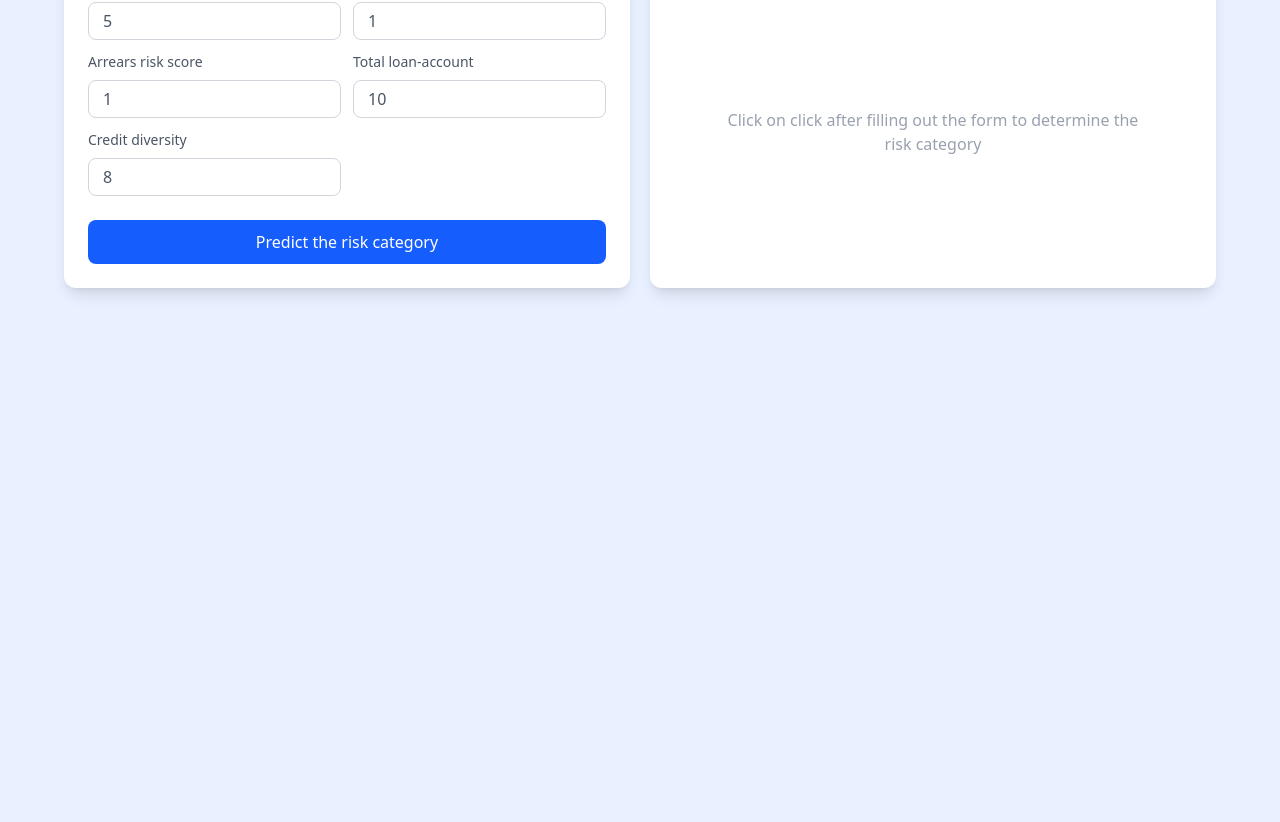
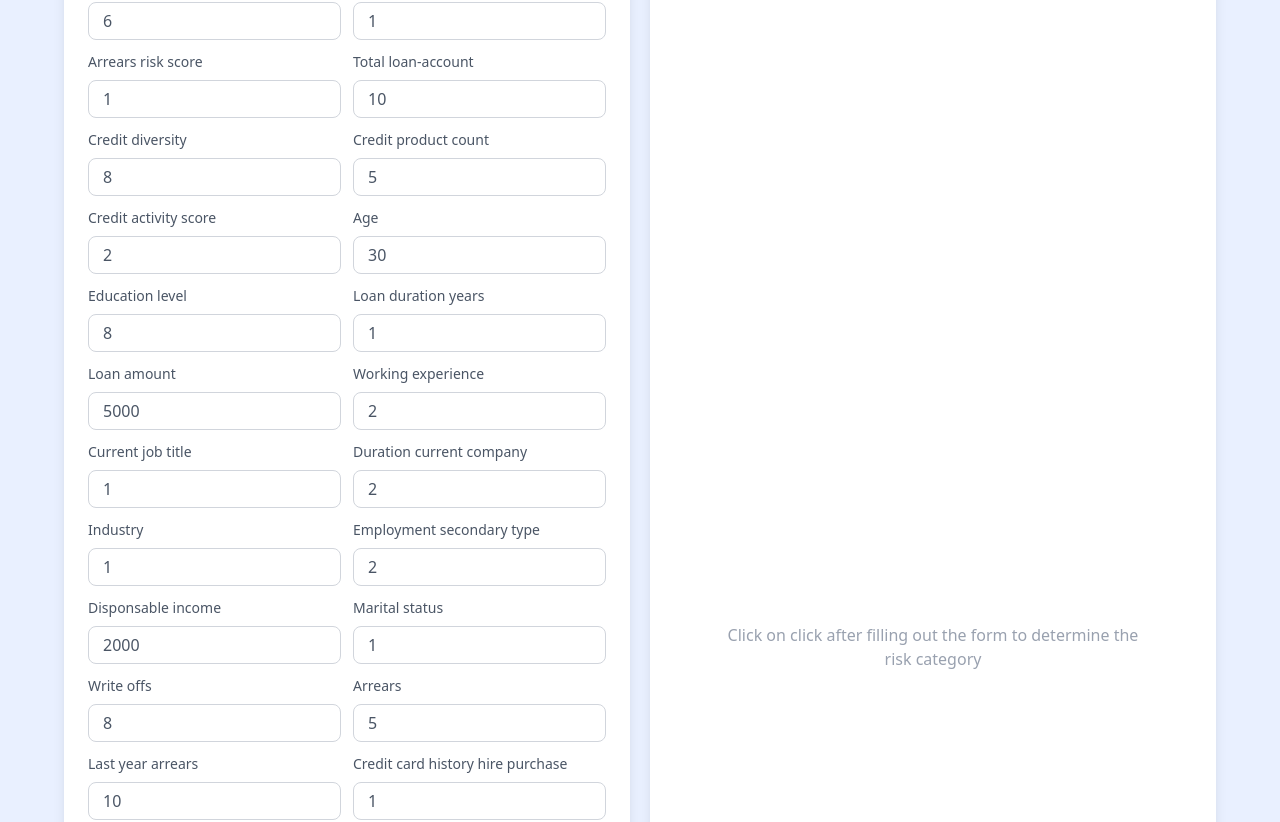
Before and after one commit to Nick-Kevin/credit-scoring-prediction-frontend, a React (Vite) app: page /estimator in a window 1280 px wide. Shown: the part 338-1160 px from the top of the page. Before the commit the page ends 800 px from the top, so only its background shows below. Built offline with nearby package versions, Linux system fonts and the light colour scheme.

Commit message:
update : estimator forms | adding all fields

```diff
--- /dev/null
+++ b/src/components/Input.tsx
@@ -0,0 +1,33 @@
+import React from "react";
+
+interface InputProps {
+    id: string,
+    label: string,
+    type: string,
+    defaultValue: number | string,
+    min?: number,
+    max?: number,
+    step?: number
+};
+
+const Input: React.FC<InputProps> = ({ id, label, type, defaultValue, min, max, step }): React.JSX.Element => {
+    return (
+        <div className="flex flex-col">
+            <label htmlFor={id} className="text-sm mb-2">
+                {label}
+            </label>
+            <input
+                type         = {type}
+                id           = {id}
+                name         = {id}
+                min          = {`${min}`}
+                max          = {`${max}`}
+                step         = {`${step}`}
+                defaultValue = {defaultValue}
+                className    = "border border-gray-300 p-3.5 py-1.5 rounded-lg focus:outline focus:outline-blue-600"
+            />
+        </div>
+    );
+};
+
+export default Input;
--- a/src/pages/Estimator.tsx
+++ b/src/pages/Estimator.tsx
@@ -1,6 +1,7 @@
 import React from "react";
+import Input from "../components/Input";
 
-const Estimator: React.FC = () => {
+const Estimator: React.FC = (): React.JSX.Element => {
     return (
         <>
             <section>
@@ -12,26 +13,34 @@ const Estimator: React.FC = () => {
                 <form className="bg-white dark:bg-gray-900 rounded-xl p-6 text-start shadow-lg">
                     <h2 className="text-gray-900 dark:text-white text-lg mb-3">Required information</h2>
                     <div className="grid md:grid-cols-2 gap-3">
-                        <div className="flex flex-col">
-                            <label htmlFor="personal-items" className="text-sm mb-2">Total personal items</label>
-                            <input name="personal-items" type="number" min="0" defaultValue={5} className="border border-gray-300 p-3.5 py-1.5 rounded-lg focus:outline focus:outline-blue-600" />
-                        </div>
-                        <div className="flex flex-col">
-                            <label htmlFor="asset-quality" className="text-sm mb-2">Asset Quality</label>
-                            <input name="asset-quality" type="number" min="0" defaultValue={1} className="border border-gray-300 p-3.5 py-1.5 rounded-lg focus:outline focus:outline-blue-600" />
-                        </div>
-                        <div className="flex flex-col">
-                            <label htmlFor="arrear-score" className="text-sm mb-2">Arrears risk score</label>
-                            <input name="arrear-score" type="number" step="0.1" min="0" defaultValue={1} className="border border-gray-300 p-3.5 py-1.5 rounded-lg focus:outline focus:outline-blue-600" />
-                        </div>
-                        <div className="flex flex-col">
-                            <label htmlFor="loan-account" className="text-sm mb-2">Total loan-account</label>
-                            <input name="loan-account" type="number" min="0" defaultValue={10} className="border border-gray-300 p-3.5 py-1.5 rounded-lg focus:outline focus:outline-blue-600" />
-                        </div>
-                        <div className="flex flex-col">
-                            <label htmlFor="credit-diversity" className="text-sm mb-2">Credit diversity</label>
-                            <input name="credit-diversity" type="number" min="0" defaultValue={8} className="border border-gray-300 p-3.5 py-1.5 rounded-lg focus:outline focus:outline-blue-600" />
-                        </div>
+                        <Input id="personal-items" label="Total personal items" type="number" defaultValue={6} min={0} />
+                        <Input id="asset-quality" label="Asset Quality" type="number" defaultValue={1} min={0} />
+                        <Input id="arrear-score" label="Arrears risk score" type="number" defaultValue={1} min={0} step={0.1} />
+                        <Input id="loan-account" label="Total loan-account" type="number" defaultValue={10} min={0} />
+                        <Input id="credit-diversity" label="Credit diversity" type="number" defaultValue={8} min={0} />
+                        <Input id="credit-prod-count" label="Credit product count" type="number" defaultValue={5} min={0} />
+                        <Input id="credit-activity" label="Credit activity score" type="number" defaultValue={2} min={0} step={0.1} />
+                        <Input id="age" label="Age" type="number" defaultValue={30} min={18} max={150} />
+                        <Input id="edu-lvl" label="Education level" type="number" defaultValue={8} min={0} />
+                        <Input id="loan-duration" label="Loan duration years" type="number" defaultValue={1} min={0} />
+                        <Input id="loan-amount" label="Loan amount" type="number" defaultValue={5000} min={500} />
+                        <Input id="exp" label="Working experience" type="number" defaultValue={2} min={0} step={0.1} />
+                        <Input id="job-title" label="Current job title" type="number" defaultValue={1} min={0} max={10} />
+                        <Input id="company-duration" label="Duration current company" type="number" defaultValue={2} min={0} step={0.1} />
+                        <Input id="industry" label="Industry" type="number" defaultValue={1} min={0} />
+                        <Input id="emp-secondary" label="Employment secondary type" type="number" defaultValue={2} min={0} />
+                        <Input id="income" label="Disponsable income" type="number" defaultValue={2000} min={500} />
+                        <Input id="marital-sts" label="Marital status" type="number" defaultValue={1} min={0} />
+                        <Input id="write-offs" label="Write offs" type="number" defaultValue={8} min={0} />
+                        <Input id="arrears" label="Arrears" type="number" defaultValue={5} min={0} />
+                        <Input id="last-yrs-arr" label="Last year arrears" type="number" defaultValue={10} min={0} />
+                        <Input id="credit-card-history-hire-purchase" label="Credit card history hire purchase" type="number" defaultValue={1} min={0} step={0.1} />
+                        <Input id="credit-utilisation" label="Credit utilisation" type="number" defaultValue={2} min={0} />
+                        <Input id="credit-cards-last-year" label="Credit cards last year" type="number" defaultValue={5} min={0} />
+                        <Input id="hire-purchase-last-year" label="Hire purchase last year" type="number" defaultValue={2} min={0} />
+                        <Input id="loans-last-year" label="Loans last year" type="number" defaultValue={5} min={0} />
+                        <Input id="debt-ratio" label="Debt ratio" type="number" defaultValue={5} min={0} />
+                        <Input id="active-emis" label="Active EMIs" type="number" defaultValue={8} min={0} step={0.1} />
                     </div>
                     <button type="submit" className="rounded-lg bg-blue-600 hover:bg-blue-700 text-white transition-all mt-6 w-full py-2.5">
                         Predict the risk category
```
